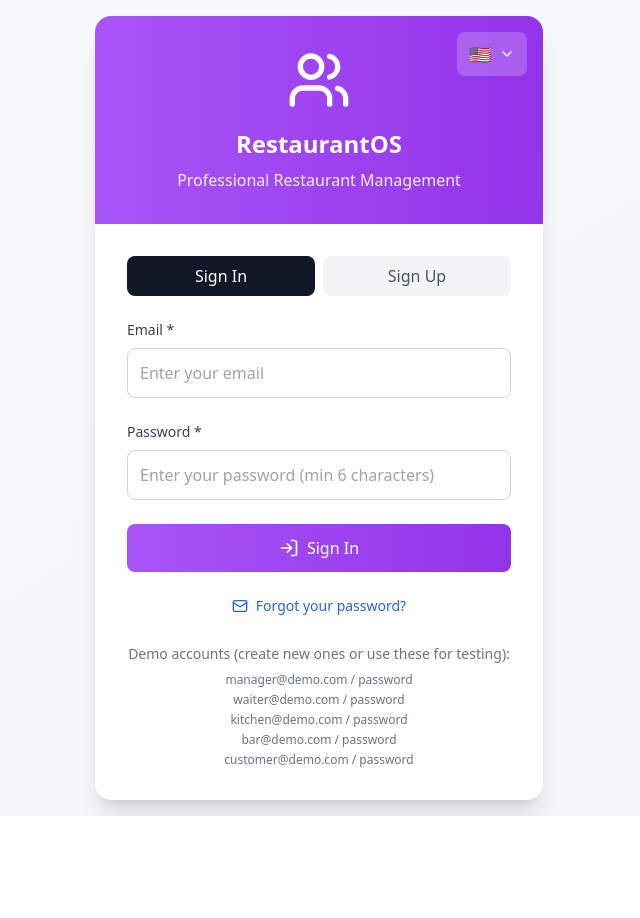
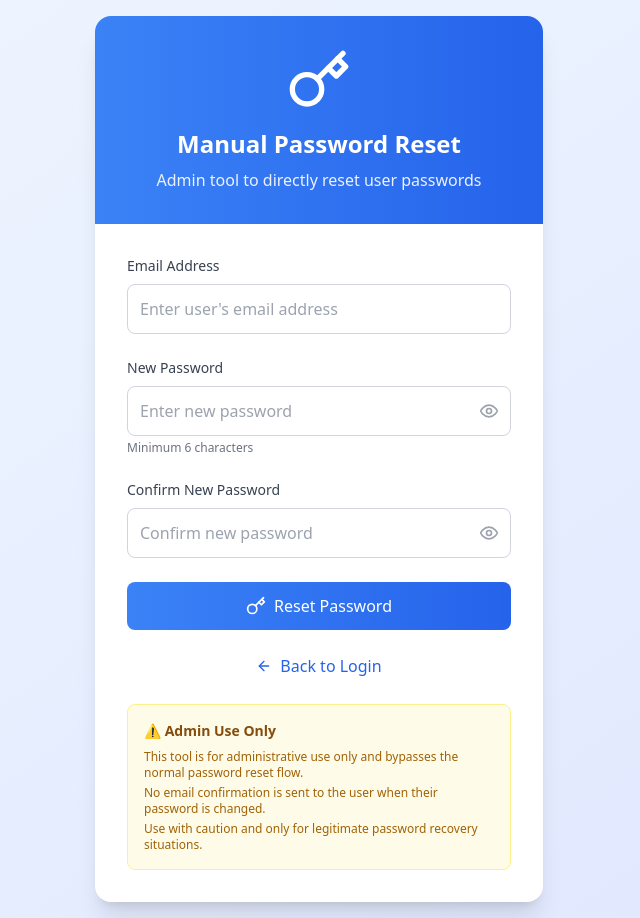
Before and after one commit to musabkazmi/new-bolt-app, a React (Vite) app: page /manual-reset in a window 1280 px wide. Before the commit this address led to /login. Shown: the whole page, without its empty margins (321-961 px from the left). Before the commit the page ends 816 px from the top, so only its background shows below. Built offline with nearby package versions, Linux system fonts and the light colour scheme.

Commit message:
Create Manual Password Reset Page

```diff
--- a/src/App.tsx
+++ b/src/App.tsx
@@ -6,6 +6,7 @@ import Layout from './components/Layout';
 import Login from './components/Login';
 import ForgotPassword from './components/ForgotPassword';
 import ResetPassword from './components/ResetPassword';
+import ManualPasswordReset from './components/ManualPasswordReset';
 import Dashboard from './components/Dashboard';
 import MenuPage from './components/MenuPage';
 import OrdersPage from './components/OrdersPage';
@@ -32,11 +33,6 @@ function AppContent() {
     );
   }
 
-  // Special handling for reset password page - always show it regardless of auth state
-  if (window.location.pathname === '/reset-password') {
-    return <ResetPassword />;
-  }
-
   // If no user, show login/auth routes
   if (!user) {
     return (
@@ -44,6 +40,7 @@ function AppContent() {
         <Route path="/login" element={<Login />} />
         <Route path="/forgot-password" element={<ForgotPassword />} />
         <Route path="/reset-password" element={<ResetPassword />} />
+        <Route path="/manual-reset" element={<ManualPasswordReset />} />
         <Route path="*" element={<Navigate to="/login" replace />} />
       </Routes>
     );
@@ -89,6 +86,7 @@ function AppContent() {
         <Route path="/inventory" element={<div className="p-8 text-center text-gray-500">Inventory view coming soon...</div>} />
         <Route path="/cart" element={<div className="p-8 text-center text-gray-500">Cart/checkout coming soon...</div>} />
         <Route path="/ai" element={<AIAgent />} />
+        <Route path="/manual-reset" element={<ManualPasswordReset />} />
 
         {/* Auth routes should redirect to dashboard if user is logged in */}
         <Route path="/login" element={<Navigate to="/dashboard" replace />} />
--- /dev/null
+++ b/src/components/ManualPasswordReset.tsx
@@ -0,0 +1,232 @@
+import React, { useState } from 'react';
+import { Link } from 'react-router-dom';
+import { supabase } from '../lib/supabase';
+import { AlertCircle, CheckCircle, Eye, EyeOff, Key, ArrowLeft } from 'lucide-react';
+
+export default function ManualPasswordReset() {
+  const [email, setEmail] = useState('');
+  const [newPassword, setNewPassword] = useState('');
+  const [confirmPassword, setConfirmPassword] = useState('');
+  const [loading, setLoading] = useState(false);
+  const [error, setError] = useState('');
+  const [success, setSuccess] = useState('');
+  const [showPassword, setShowPassword] = useState(false);
+  const [showConfirmPassword, setShowConfirmPassword] = useState(false);
+
+  const handleSubmit = async (e: React.FormEvent) => {
+    e.preventDefault();
+
+    if (!email.trim()) {
+      setError('Please enter an email address.');
+      return;
+    }
+
+    if (!email.includes('@')) {
+      setError('Please enter a valid email address.');
+      return;
+    }
+
+    if (newPassword.length < 6) {
+      setError('Password must be at least 6 characters long.');
+      return;
+    }
+
+    if (newPassword !== confirmPassword) {
+      setError('Passwords do not match.');
+      return;
+    }
+
+    try {
+      setLoading(true);
+      setError('');
+      setSuccess('');
+
+      console.log('Attempting to reset password for:', email);
+
+      // First, get the user ID from the email
+      const { data: userData, error: userError } = await supabase
+        .from('users')
+        .select('id')
+        .eq('email', email)
+        .single();
+
+      if (userError) {
+        console.error('Error finding user:', userError);
+        setError(`User with email ${email} not found. Please check the email address.`);
+        return;
+      }
+
+      if (!userData || !userData.id) {
+        setError(`User with email ${email} not found. Please check the email address.`);
+        return;
+      }
+
+      console.log('User found, updating password for user ID:', userData.id);
+
+      // Update the user's password directly
+      const { error: updateError } = await supabase.auth.admin.updateUserById(
+        userData.id,
+        { password: newPassword }
+      );
+
+      if (updateError) {
+        console.error('Error updating password:', updateError);
+
+        // Check for specific error types
+        if (updateError.message?.includes('service_role key is required')) {
+          setError('Admin privileges required. This operation requires a service role key.');
+        } else {
+          setError(`Failed to update password: ${updateError.message}`);
+        }
+        return;
+      }
+
+      console.log('Password updated successfully');
+      setSuccess(`Password for ${email} has been updated successfully!`);
+
+      // Clear form
+      setEmail('');
+      setNewPassword('');
+      setConfirmPassword('');
+
+    } catch (err: any) {
+      console.error('Unexpected error during password reset:', err);
+      setError(`An unexpected error occurred: ${err.message}`);
+    } finally {
+      setLoading(false);
+    }
+  };
+
+  return (
+    <div className="min-h-screen bg-gradient-to-br from-blue-50 to-indigo-100 flex items-center justify-center p-4">
+      <div className="max-w-md w-full">
+        <div className="bg-white rounded-2xl shadow-xl overflow-hidden">
+          <div className="bg-gradient-to-r from-blue-500 to-blue-600 p-8 text-white text-center">
+            <Key className="w-16 h-16 mx-auto mb-4" />
+            <h1 className="text-2xl font-bold">Manual Password Reset</h1>
+            <p className="opacity-90 mt-2">Admin tool to directly reset user passwords</p>
+          </div>
+
+          <form onSubmit={handleSubmit} className="p-8 space-y-6">
+            {/* Error Message */}
+            {error && (
+              <div className="mb-6 p-4 bg-red-50 border border-red-200 rounded-lg">
+                <div className="flex items-center gap-2">
+                  <AlertCircle className="w-5 h-5 text-red-600" />
+                  <p className="text-red-700">{error}</p>
+                </div>
+              </div>
+            )}
+
+            {/* Success Message */}
+            {success && (
+              <div className="mb-6 p-4 bg-green-50 border border-green-200 rounded-lg">
+                <div className="flex items-center gap-2">
+                  <CheckCircle className="w-5 h-5 text-green-600" />
+                  <p className="text-green-700">{success}</p>
+                </div>
+              </div>
+            )}
+
+            <div>
+              <label className="block text-sm font-medium text-gray-700 mb-2">
+                Email Address
+              </label>
+              <input
+                type="email"
+                value={email}
+                onChange={(e) => setEmail(e.target.value)}
+                placeholder="Enter user's email address"
+                className="w-full p-3 border border-gray-300 rounded-lg focus:ring-2 focus:ring-blue-500 focus:border-transparent transition-all"
+                required
+              />
+            </div>
+
+            <div>
+              <label className="block text-sm font-medium text-gray-700 mb-2">
+                New Password
+              </label>
+              <div className="relative">
+                <input
+                  type={showPassword ? 'text' : 'password'}
+                  value={newPassword}
+                  onChange={(e) => setNewPassword(e.target.value)}
+                  placeholder="Enter new password"
+                  className="w-full p-3 pr-12 border border-gray-300 rounded-lg focus:ring-2 focus:ring-blue-500 focus:border-transparent transition-all"
+                  required
+                  minLength={6}
+                />
+                <button
+                  type="button"
+                  onClick={() => setShowPassword(!showPassword)}
+                  className="absolute right-3 top-1/2 transform -translate-y-1/2 text-gray-400 hover:text-gray-600"
+                >
+                  {showPassword ? <EyeOff className="w-5 h-5" /> : <Eye className="w-5 h-5" />}
+                </button>
+              </div>
+              <p className="text-xs text-gray-500 mt-1">Minimum 6 characters</p>
+            </div>
+
+            <div>
+              <label className="block text-sm font-medium text-gray-700 mb-2">
+                Confirm New Password
+              </label>
+              <div className="relative">
+                <input
+                  type={showConfirmPassword ? 'text' : 'password'}
+                  value={confirmPassword}
+                  onChange={(e) => setConfirmPassword(e.target.value)}
+                  placeholder="Confirm new password"
+                  className="w-full p-3 pr-12 border border-gray-300 rounded-lg focus:ring-2 focus:ring-blue-500 focus:border-transparent transition-all"
+                  required
+                  minLength={6}
+                />
+                <button
+                  type="button"
+                  onClick={() => setShowConfirmPassword(!showConfirmPassword)}
+                  className="absolute right-3 top-1/2 transform -translate-y-1/2 text-gray-400 hover:text-gray-600"
+                >
+                  {showConfirmPassword ? <EyeOff className="w-5 h-5" /> : <Eye className="w-5 h-5" />}
+                </button>
+              </div>
+            </div>
+
+            <button
+              type="submit"
+              disabled={loading}
+              className="w-full bg-gradient-to-r from-blue-500 to-blue-600 text-white p-3 rounded-lg font-medium flex items-center justify-center gap-2 hover:shadow-lg transition-all duration-200 transform hover:scale-[1.02] disabled:opacity-50 disabled:cursor-not-allowed disabled:transform-none"
+            >
+              {loading ? (
+                <div className="w-5 h-5 border-2 border-white border-t-transparent rounded-full animate-spin"></div>
+              ) : (
+                <>
+                  <Key className="w-5 h-5" />
+                  Reset Password
+                </>
+              )}
+            </button>
+
+            <div className="mt-6 text-center">
+              <Link
+                to="/login"
+                className="inline-flex items-center gap-2 text-blue-600 hover:text-blue-700 font-medium transition-colors"
+              >
+                <ArrowLeft className="w-4 h-4" />
+                Back to Login
+              </Link>
+            </div>
+
+            <div className="mt-6 p-4 bg-yellow-50 border border-yellow-200 rounded-lg">
+              <h4 className="text-sm font-semibold text-yellow-800 mb-2">⚠️ Admin Use Only</h4>
+              <div className="text-xs text-yellow-700 space-y-1">
+                <p>This tool is for administrative use only and bypasses the normal password reset flow.</p>
+                <p>No email confirmation is sent to the user when their password is changed.</p>
+                <p>Use with caution and only for legitimate password recovery situations.</p>
+              </div>
+            </div>
+          </form>
+        </div>
+      </div>
+    </div>
+  );
+}
```
